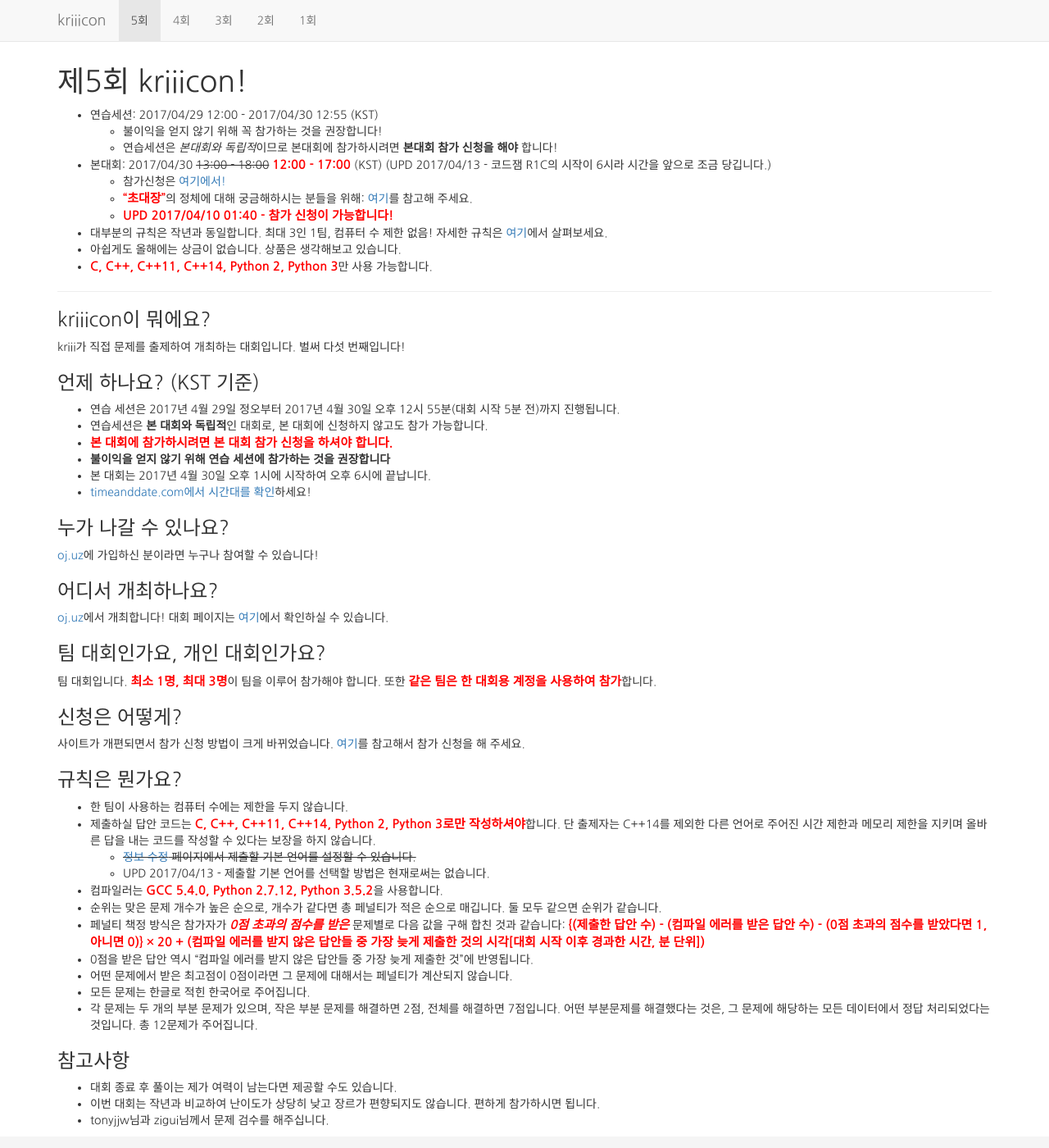
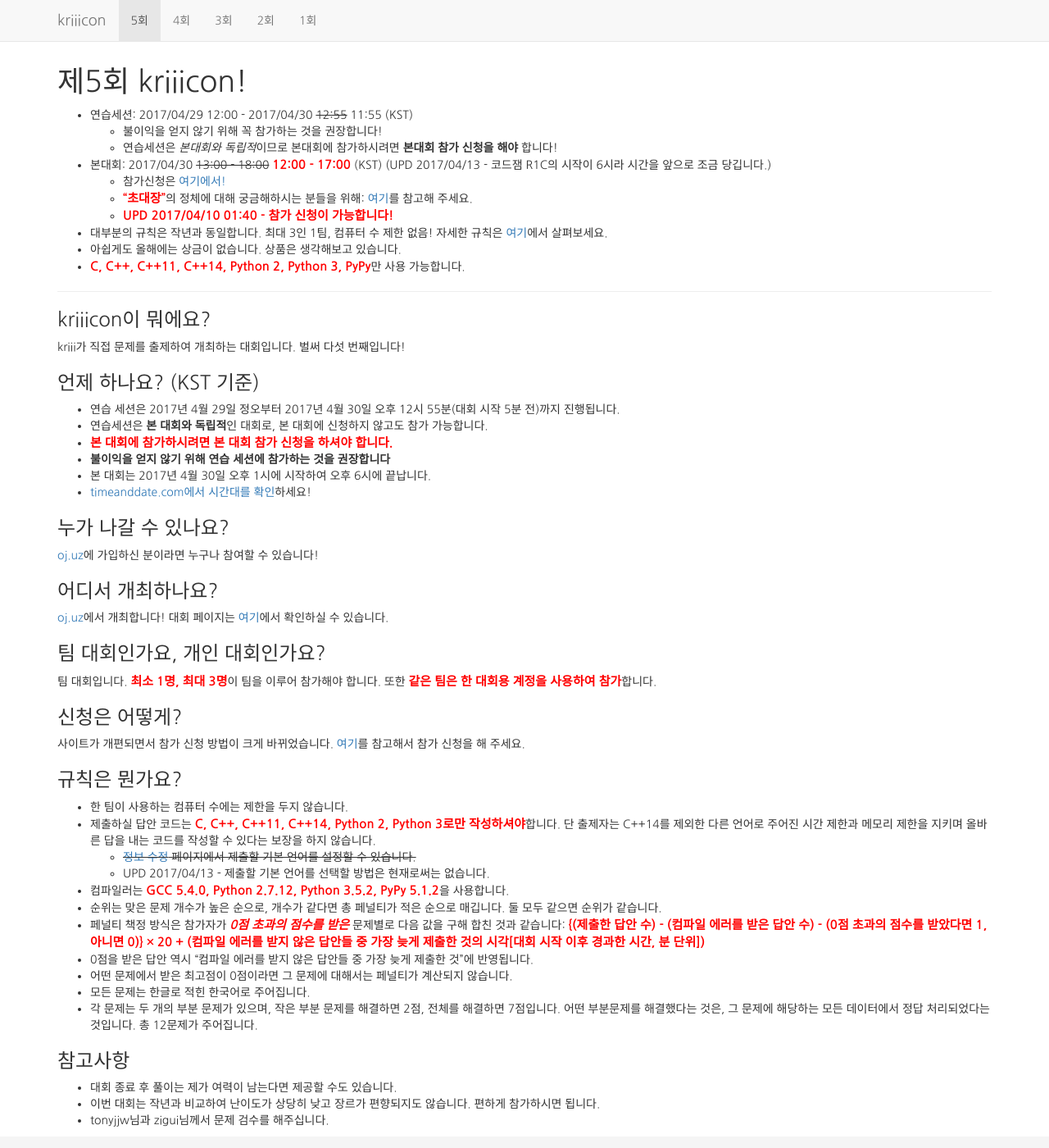
Before and after one commit to ojuz/kriiicon, a Jekyll site: the page built from contests/5/index.md, in a window 1280 px wide and 1400 px high. Shown: the whole window at 82% size. Built offline with Jekyll 4.4.1, drawn with Linux system fonts in a browser that asks for light colours; nearby versions of some CDN libraries; our own code applies the rules of GitHub Pages for plain Markdown files.

Commit message:
연습세션 1시간 일찍 종료 + Pypy 지원

```diff
--- a/contests/5/index.md
+++ b/contests/5/index.md
@@ -10,7 +10,7 @@ redirect_from: "/"
 
 <h1>제5회 kriiicon!</h1>
 
-* 연습세션: 2017/04/29 12:00 - 2017/04/30 12:55 (KST)
+* 연습세션: 2017/04/29 12:00 - 2017/04/30 <del>12:55</del> 11:55 (KST)
   - 불이익을 얻지 않기 위해 꼭 참가하는 것을 권장합니다!
   - 연습세션은 *본대회와 독립적*이므로 본대회에 참가하시려면 **본대회 참가 신청을 해야** 합니다!
 * 본대회: 2017/04/30 <del>13:00 - 18:00</del> <span class="important">12:00 - 17:00</span> (KST) (UPD 2017/04/13 - 코드잼 R1C의 시작이 6시라 시간을 앞으로 조금 당깁니다.)
@@ -20,7 +20,7 @@ redirect_from: "/"
 
 * 대부분의 규칙은 작년과 동일합니다. <span class="important>">최대 3인 1팀, 컴퓨터 수 제한 없음!</span> 자세한 규칙은 <a href="#rules">여기</a>에서 살펴보세요.
 * 아쉽게도 올해에는 상금이 없습니다. 상품은 생각해보고 있습니다.
-* <span class="important">C, C++, C++11, C++14, Python 2, Python 3</span>만 사용 가능합니다.
+* <span class="important">C, C++, C++11, C++14, Python 2, Python 3, PyPy</span>만 사용 가능합니다.
 
 <hr>
 
@@ -59,7 +59,7 @@ kriii가 직접 문제를 출제하여 개최하는 대회입니다. 벌써 다
 * 제출하실 답안 코드는 <span class="important">C, C++, C++11, C++14, Python 2, Python 3로만 작성하셔야</span>합니다. 단 출제자는 C++14를 제외한 다른 언어로 주어진 시간 제한과 메모리 제한을 지키며 올바른 답을 내는 코드를 작성할 수 있다는 보장을 하지 않습니다.
   - <del>[정보 수정](https://oj.uz/settings/general) 페이지에서 제출할 기본 언어를 설정할 수 있습니다.</del>
   - UPD 2017/04/13 - 제출할 기본 언어를 선택할 방법은 현재로써는 없습니다.
-* 컴파일러는 <span class="important">GCC 5.4.0, Python 2.7.12, Python 3.5.2</span>을 사용합니다.
+* 컴파일러는 <span class="important">GCC 5.4.0, Python 2.7.12, Python 3.5.2, PyPy 5.1.2</span>을 사용합니다.
 * 순위는 맞은 문제 개수가 높은 순으로, 개수가 같다면 총 페널티가 적은 순으로 매깁니다. 둘 모두 같으면 순위가 같습니다.
 * 페널티 책정 방식은 참가자가 <span class="important"><i>0점 초과의 점수를 받은</i></span> 문제별로 다음 값을 구해 합친 것과 같습니다: <span class="important">{(제출한 답안 수) - (컴파일 에러를 받은 답안 수) - (0점 초과의 점수를 받았다면 1, 아니면 0)} × 20 + (컴파일 에러를 받지 않은 답안들 중 가장 늦게 제출한 것의 시각[대회 시작 이후 경과한 시간, 분 단위])</span>
  - 0점을 받은 답안 역시 "컴파일 에러를 받지 않은 답안들 중 가장 늦게 제출한 것"에 반영됩니다.
```
